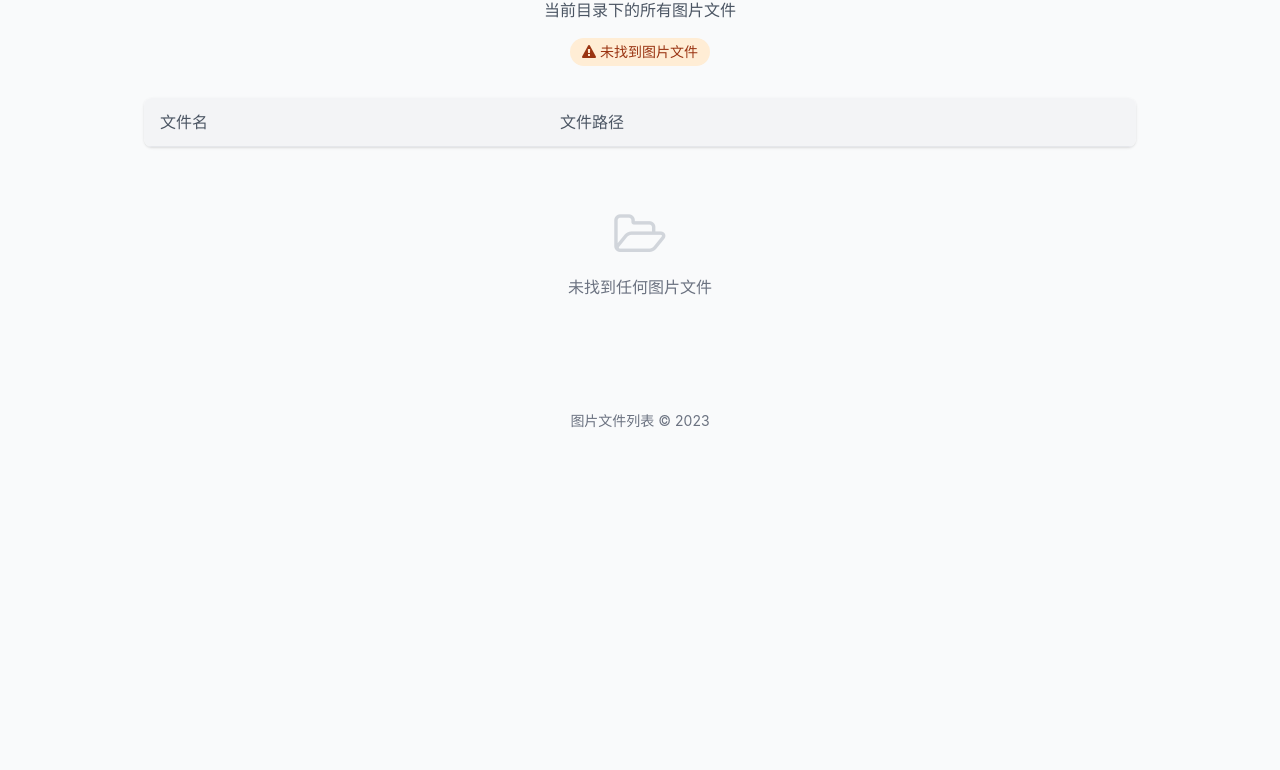
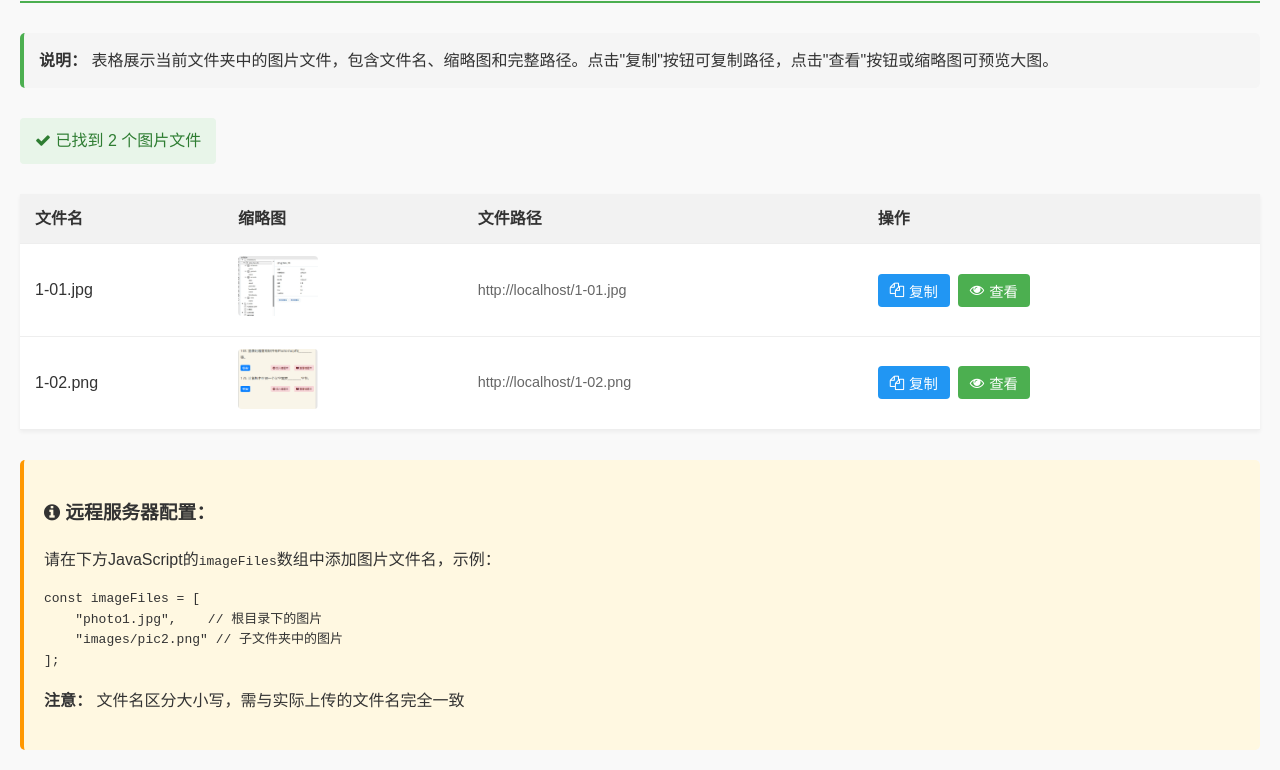
Before and after one commit to ok36/jsj, a plain HTML site: page index.html in a window 1280 px wide. Shown: the part 102-872 px from the top of the page. Before the commit the page ends 800 px from the top, so only its background shows below. Drawn offline with nearby package versions, Linux system fonts and the light colour scheme.

Commit message:
Add files via upload

```diff
--- a/index.html
+++ b/index.html
@@ -4,206 +4,382 @@
     <meta charset="UTF-8">
     <meta name="viewport" content="width=device-width, initial-scale=1.0">
     <title>图片文件列表</title>
-    <script src="https://cdn.tailwindcss.com"></script>
     <link href="https://cdn.jsdelivr.net/npm/font-awesome@4.7.0/css/font-awesome.min.css" rel="stylesheet">
-    <script>
-        tailwind.config = {
-            theme: {
-                extend: {
-                    colors: {
-                        primary: '#3b82f6',
-                        secondary: '#64748b',
-                    },
-                    fontFamily: {
-                        sans: ['Inter', 'system-ui', 'sans-serif'],
-                    },
-                }
+    <style>
+        body {
+            font-family: Arial, sans-serif;
+            max-width: 1400px;
+            margin: 0 auto;
+            padding: 20px;
+            line-height: 1.6;
+            background-color: #f9f9f9;
+            color: #333;
+        }
+        h1 {
+            color: #333;
+            border-bottom: 2px solid #4CAF50;
+            padding-bottom: 10px;
+            margin-bottom: 30px;
+        }
+        .instructions {
+            background-color: #f5f5f5;
+            padding: 15px;
+            border-radius: 5px;
+            margin: 20px 0;
+            border-left: 4px solid #4CAF50;
+        }
+        .status {
+            padding: 10px 15px;
+            margin: 10px 0;
+            border-radius: 4px;
+            display: inline-block;
+        }
+        .loading {
+            background-color: #e3f2fd;
+            color: #1976d2;
+        }
+        .success {
+            background-color: #e8f5e9;
+            color: #2e7d32;
+        }
+        .error {
+            background-color: #ffebee;
+            color: #c62828;
+        }
+        .image-table {
+            width: 100%;
+            border-collapse: collapse;
+            margin-top: 20px;
+            background-color: white;
+            box-shadow: 0 2px 4px rgba(0,0,0,0.05);
+        }
+        .image-table th, .image-table td {
+            padding: 12px 15px;
+            text-align: left;
+            border-bottom: 1px solid #eee;
+        }
+        .image-table th {
+            background-color: #f2f2f2;
+            font-weight: 600;
+        }
+        .image-table tr:hover {
+            background-color: #f9f9f9;
+        }
+        .thumbnail {
+            width: 80px;
+            height: 60px;
+            object-fit: cover;
+            border-radius: 4px;
+            cursor: pointer;
+            transition: transform 0.2s;
+        }
+        .thumbnail:hover {
+            transform: scale(1.05);
+        }
+        .file-path {
+            color: #666;
+            font-size: 0.9em;
+            word-break: break-all;
+        }
+        .action-buttons {
+            display: flex;
+            gap: 8px;
+        }
+        button {
+            padding: 6px 12px;
+            border: none;
+            border-radius: 4px;
+            cursor: pointer;
+            font-size: 0.9em;
+            display: flex;
+            align-items: center;
+            gap: 5px;
+            transition: background-color 0.2s;
+        }
+        .copy-btn {
+            background-color: #2196F3;
+            color: white;
+        }
+        .copy-btn:hover {
+            background-color: #0b7dda;
+        }
+        .view-btn {
+            background-color: #4CAF50;
+            color: white;
+        }
+        .view-btn:hover {
+            background-color: #3d8b40;
+        }
+        .manual-section {
+            margin-top: 30px;
+            padding: 20px;
+            background-color: #fff8e1;
+            border-radius: 5px;
+            border-left: 4px solid #ff9800;
+        }
+
+        /* 预览模态框样式 */
+        .modal {
+            display: none;
+            position: fixed;
+            z-index: 1000;
+            left: 0;
+            top: 0;
+            width: 100%;
+            height: 100%;
+            background-color: rgba(0,0,0,0.8);
+            align-items: center;
+            justify-content: center;
+        }
+        .modal-content {
+            position: relative;
+            max-width: 90%;
+            max-height: 90%;
+        }
+        .modal-image {
+            max-width: 100%;
+            max-height: 80vh;
+            display: block;
+            margin: 0 auto;
+            border: 4px solid white;
+            border-radius: 4px;
+        }
+        .close-modal {
+            position: absolute;
+            top: -40px;
+            right: 0;
+            color: white;
+            font-size: 28px;
+            font-weight: bold;
+            cursor: pointer;
+        }
+        .modal-caption {
+            color: white;
+            text-align: center;
+            padding: 10px 0;
+            font-size: 1.1em;
+        }
+
+        /* 响应式调整 */
+        @media (max-width: 768px) {
+            .image-table {
+                font-size: 0.9em;
             }
-        }
-    </script>
-    <style type="text/tailwindcss">
-        @layer utilities {
-            .content-auto {
-                content-visibility: auto;
+            .image-table th:nth-child(3),
+            .image-table td:nth-child(3) {
+                display: none;
             }
-            .list-item-hover {
-                @apply transition-all duration-300 hover:bg-blue-50 hover:shadow-md;
+            .thumbnail {
+                width: 60px;
+                height: 45px;
+            }
+            button {
+                padding: 4px 8px;
+                font-size: 0.8em;
             }
         }
     </style>
 </head>
-<body class="bg-gray-50 min-h-screen">
-    <div class="container mx-auto px-4 py-8 max-w-5xl">
-        <header class="mb-8 text-center">
-            <h1 class="text-[clamp(1.8rem,4vw,2.5rem)] font-bold text-gray-800 mb-2">
-                <i class="fa fa-picture-o text-primary mr-3"></i>图片文件列表
-            </h1>
-            <p class="text-gray-600">当前目录下的所有图片文件</p>
-            <div class="mt-4 flex justify-center">
-                <span id="status-indicator" class="px-3 py-1 rounded-full text-sm bg-yellow-100 text-yellow-800">
-                    <i class="fa fa-circle-o-notch fa-spin mr-1"></i>加载中...
-                </span>
-            </div>
-        </header>
+<body>
+    <h1><i class="fa fa-picture-o" aria-hidden="true"></i> 图片文件列表</h1>
 
-        <main>
-            <!-- 手动配置区域 - 如果自动加载失败可以手动添加图片 -->
-            <div id="manual-section" class="mb-6 hidden">
-                <div class="bg-blue-50 border-l-4 border-blue-500 p-4 mb-6">
-                    <h3 class="text-blue-800 font-semibold flex items-center">
-                        <i class="fa fa-info-circle mr-2"></i>手动配置提示
-                    </h3>
-                    <p class="text-blue-700 text-sm mt-1">
-                        如果自动加载失败，请在下方JavaScript代码的imageFiles数组中手动添加图片文件名
-                    </p>
-                </div>
-            </div>
+    <div class="instructions">
+        <strong>说明：</strong> 表格展示当前文件夹中的图片文件，包含文件名、缩略图和完整路径。点击"复制"按钮可复制路径，点击"查看"按钮或缩略图可预览大图。
+    </div>
 
-            <!-- 图片列表 -->
-            <div class="bg-white rounded-lg shadow overflow-hidden">
-                <div class="grid grid-cols-12 bg-gray-100 px-4 py-3 font-medium text-gray-600 border-b">
-                    <div class="col-span-6 sm:col-span-5">文件名</div>
-                    <div class="col-span-6 sm:col-span-7 hidden sm:block">文件路径</div>
-                    <div class="col-span-6 sm:col-span-0 sm:hidden">路径</div>
-                </div>
-                <ul id="image-list" class="divide-y">
-                    <!-- 图片列表将通过JavaScript动态生成 -->
-                </ul>
-            </div>
+    <div id="status" class="status loading">
+        <i class="fa fa-spinner fa-spin" aria-hidden="true"></i> 正在加载图片列表...
+    </div>
 
-            <!-- 空状态提示 -->
-            <div id="empty-state" class="hidden py-16 text-center">
-                <i class="fa fa-folder-open-o text-5xl text-gray-300 mb-4"></i>
-                <p class="text-gray-500">未找到任何图片文件</p>
-            </div>
-        </main>
+    <table class="image-table">
+        <thead>
+            <tr>
+                <th>文件名</th>
+                <th>缩略图</th>
+                <th>文件路径</th>
+                <th>操作</th>
+            </tr>
+        </thead>
+        <tbody id="fileTableBody">
+            <!-- 图片列表将通过JavaScript动态生成 -->
+        </tbody>
+    </table>
 
-        <footer class="mt-12 text-center text-gray-500 text-sm">
-            <p>图片文件列表 &copy; 2023</p>
-        </footer>
+    <!-- 图片预览模态框 -->
+    <div id="imageModal" class="modal">
+        <span class="close-modal">&times;</span>
+        <div class="modal-content">
+            <img id="modalImage" class="modal-image" src="" alt="图片预览">
+            <div class="modal-caption" id="modalCaption"></div>
+        </div>
+    </div>
+
+    <div class="manual-section">
+        <h3><i class="fa fa-info-circle" aria-hidden="true"></i> 远程服务器配置：</h3>
+        <p>请在下方JavaScript的<code>imageFiles</code>数组中添加图片文件名，示例：</p>
+        <pre>const imageFiles = [
+    "photo1.jpg",    // 根目录下的图片
+    "images/pic2.png" // 子文件夹中的图片
+];</pre>
+        <p><strong>注意：</strong> 文件名区分大小写，需与实际上传的文件名完全一致</p>
     </div>
 
     <script>
-        // 图片文件扩展名列表
+        // ##############################
+        // 在此处添加你的图片文件名
+        // 远程服务器必须手动配置
+        // ##############################
+        const imageFiles = [
+            // 请取消注释并修改为你的图片文件名
+            "1-01.jpg",
+            "1-02.png",
+            // "subfolder/image.webp"
+        ];
+
+        // 支持的图片格式
         const imageExtensions = ['jpg', 'jpeg', 'png', 'gif', 'bmp', 'webp', 'svg'];
 
-        // 手动配置的图片文件列表 - 如果自动加载失败，请在这里添加图片文件名
-        const imageFiles = [
-            // 示例: "photo1.jpg", "vacation/photo2.png"
-        ];
-
-        // 获取当前页面的路径
-        const getCurrentPath = () => {
-            const path = window.location.pathname;
-            return path.substring(0, path.lastIndexOf('/') + 1);
-        };
+        // 获取当前页面的基础URL（兼容各种服务器环境）
+        function getBaseUrl() {
+            const href = window.location.href;
+            const lastSlashIndex = href.lastIndexOf('/');
+            return href.substring(0, lastSlashIndex + 1);
+        }
 
         // 检查文件是否为图片
-        const isImageFile = (filename) => {
+        function isImageFile(filename) {
+            if (!filename) return false;
             const ext = filename.split('.').pop().toLowerCase();
             return imageExtensions.includes(ext);
-        };
+        }
 
-        // 渲染图片列表
-        const renderImageList = (images) => {
-            const listElement = document.getElementById('image-list');
-            const emptyState = document.getElementById('empty-state');
-            const statusIndicator = document.getElementById('status-indicator');
+        // 显示图片列表
+        function displayImages(images) {
+            const tableBody = document.getElementById('fileTableBody');
+            const status = document.getElementById('status');
+            const baseUrl = getBaseUrl();
 
-            // 清空列表
-            listElement.innerHTML = '';
+            tableBody.innerHTML = ''; // 清空表格
 
-            if (images.length === 0) {
-                // 显示空状态
-                emptyState.classList.remove('hidden');
-                statusIndicator.innerHTML = '<i class="fa fa-exclamation-triangle mr-1"></i>未找到图片文件';
-                statusIndicator.className = 'px-3 py-1 rounded-full text-sm bg-orange-100 text-orange-800';
+            // 过滤并排序图片
+            const validImages = images.filter(isImageFile).sort((a, b) => a.localeCompare(b));
+
+            if (validImages.length === 0) {
+                status.className = 'status error';
+                status.innerHTML = '<i class="fa fa-exclamation-triangle" aria-hidden="true"></i> 未找到图片，请按下方说明手动添加';
                 return;
             }
 
-            // 隐藏空状态
-            emptyState.classList.add('hidden');
-            statusIndicator.innerHTML = `<i class="fa fa-check mr-1"></i>找到 ${images.length} 个图片文件`;
-            statusIndicator.className = 'px-3 py-1 rounded-full text-sm bg-green-100 text-green-800';
+            // 更新状态
+            status.className = 'status success';
+            status.innerHTML = `<i class="fa fa-check" aria-hidden="true"></i> 已找到 ${validImages.length} 个图片文件`;
 
-            // 添加图片项到列表
-            images.forEach(filename => {
-                const currentPath = getCurrentPath();
-                const fullPath = window.location.origin + currentPath + filename;
+            // 添加图片到表格
+            validImages.forEach(filename => {
+                const normalizedFilename = filename.replace(/\\/g, '/'); // 统一路径分隔符
+                const fullPath = baseUrl + normalizedFilename;
 
-                const listItem = document.createElement('li');
-                listItem.className = 'px-4 py-3 list-item-hover';
-                listItem.innerHTML = `
-                    <div class="grid grid-cols-12 gap-4 items-center">
-                        <div class="col-span-6 sm:col-span-5 flex items-center">
-                            <i class="fa fa-file-image-o text-primary mr-3"></i>
-                            <span class="truncate">${filename}</span>
+                const row = document.createElement('tr');
+                row.innerHTML = `
+                    <td>${normalizedFilename}</td>
+                    <td>
+                        <img src="${fullPath}" class="thumbnail" alt="${normalizedFilename}的缩略图"
+                             data-path="${fullPath}" data-name="${normalizedFilename}">
+                    </td>
+                    <td class="file-path">${fullPath}</td>
+                    <td>
+                        <div class="action-buttons">
+                            <button class="copy-btn" data-path="${fullPath}">
+                                <i class="fa fa-copy" aria-hidden="true"></i> 复制
+                            </button>
+                            <button class="view-btn" data-path="${fullPath}" data-name="${normalizedFilename}">
+                                <i class="fa fa-eye" aria-hidden="true"></i> 查看
+                            </button>
                         </div>
-                        <div class="col-span-6 sm:col-span-7 text-sm text-gray-600 truncate">
-                            ${fullPath}
-                        </div>
-                    </div>
+                    </td>
                 `;
 
-                // 点击列表项可以复制路径
-                listItem.addEventListener('click', () => {
-                    navigator.clipboard.writeText(fullPath).then(() => {
-                        // 显示复制成功提示
-                        const originalHTML = listItem.innerHTML;
-                        listItem.innerHTML = `
-                            <div class="grid grid-cols-12 gap-4 items-center">
-                                <div class="col-span-12 flex items-center justify-center text-green-600">
-                                    <i class="fa fa-check-circle mr-2"></i>
-                                    <span>路径已复制到剪贴板</span>
-                                </div>
-                            </div>
-                        `;
+                tableBody.appendChild(row);
+            });
 
-                        setTimeout(() => {
-                            listItem.innerHTML = originalHTML;
-                        }, 2000);
+            // 绑定复制按钮事件
+            document.querySelectorAll('.copy-btn').forEach(btn => {
+                btn.addEventListener('click', function() {
+                    const path = this.getAttribute('data-path');
+                    const originalText = this.innerHTML;
+
+                    navigator.clipboard.writeText(path).then(() => {
+                        this.innerHTML = '<i class="fa fa-check" aria-hidden="true"></i> 已复制';
+                        setTimeout(() => this.innerHTML = originalText, 2000);
+                    }).catch(() => {
+                        alert('复制失败，请手动复制: ' + path);
                     });
                 });
+            });
 
-                listElement.appendChild(listItem);
+            // 绑定查看图片事件
+            const modal = document.getElementById('imageModal');
+            const modalImg = document.getElementById('modalImage');
+            const modalCaption = document.getElementById('modalCaption');
+            const closeBtn = document.querySelector('.close-modal');
+
+            // 打开图片预览
+            function openImageModal(path, name) {
+                modalImg.src = path;
+                modalCaption.textContent = name;
+                modal.style.display = 'flex';
+            }
+
+            // 查看按钮点击
+            document.querySelectorAll('.view-btn').forEach(btn => {
+                btn.addEventListener('click', function() {
+                    openImageModal(this.getAttribute('data-path'), this.getAttribute('data-name'));
+                });
             });
-        };
 
-        // 尝试从服务器获取文件列表
-        const fetchFileList = async () => {
+            // 缩略图点击
+            document.querySelectorAll('.thumbnail').forEach(thumb => {
+                thumb.addEventListener('click', function() {
+                    openImageModal(this.getAttribute('data-path'), this.getAttribute('data-name'));
+                });
+            });
+
+            // 关闭模态框
+            closeBtn.addEventListener('click', () => modal.style.display = 'none');
+            modal.addEventListener('click', (e) => { if (e.target === modal) modal.style.display = 'none'; });
+            document.addEventListener('keydown', (e) => {
+                if (e.key === 'Escape' && modal.style.display === 'flex') modal.style.display = 'none';
+            });
+        }
+
+        // 初始化函数（优先手动配置）
+        async function init() {
+            // 优先使用手动配置的图片列表
+            if (imageFiles.length > 0) {
+                displayImages(imageFiles);
+                return;
+            }
+
+            // 尝试自动加载（仅本地或允许目录浏览的服务器）
             try {
-                // 尝试访问当前目录（需要服务器支持目录浏览）
-                const response = await fetch('.');
-
-                if (!response.ok) {
-                    throw new Error('无法获取目录内容');
-                }
+                const response = await fetch('.', { method: 'GET' });
+                if (!response.ok) throw new Error('服务器不允许目录浏览');
 
                 const html = await response.text();
-                const parser = new DOMParser();
-                const doc = parser.parseFromString(html, 'text/html');
-
-                // 提取所有文件链接（适用于Apache/Nginx默认目录列表）
+                const doc = new DOMParser().parseFromString(html, 'text/html');
                 const links = Array.from(doc.querySelectorAll('a'))
                     .map(link => link.getAttribute('href'))
-                    .filter(href => href && !href.endsWith('/') && isImageFile(href));
+                    .filter(href => href && !href.includes('?') && !href.includes('#'));
 
-                // 去重并排序
-                const uniqueLinks = [...new Set(links)].sort((a, b) => a.localeCompare(b));
+                displayImages([...new Set(links)]); // 去重后显示
+            } catch (error) {
+                console.log('自动加载失败:', error);
+                displayImages([]); // 显示手动配置提示
+            }
+        }
 
-                return uniqueLinks;
-            } catch (error) {
-                console.log('自动获取文件列表失败，将使用手动配置的列表:', error);
-                document.getElementById('manual-section').classList.remove('hidden');
-                return imageFiles.filter(filename => isImageFile(filename));
-            }
-        };
-
-        // 初始化
-        document.addEventListener('DOMContentLoaded', async () => {
-            const images = await fetchFileList();
-            renderImageList(images);
-        });
+        // 页面加载完成后执行
+        window.onload = init;
     </script>
 </body>
 </html>
```
